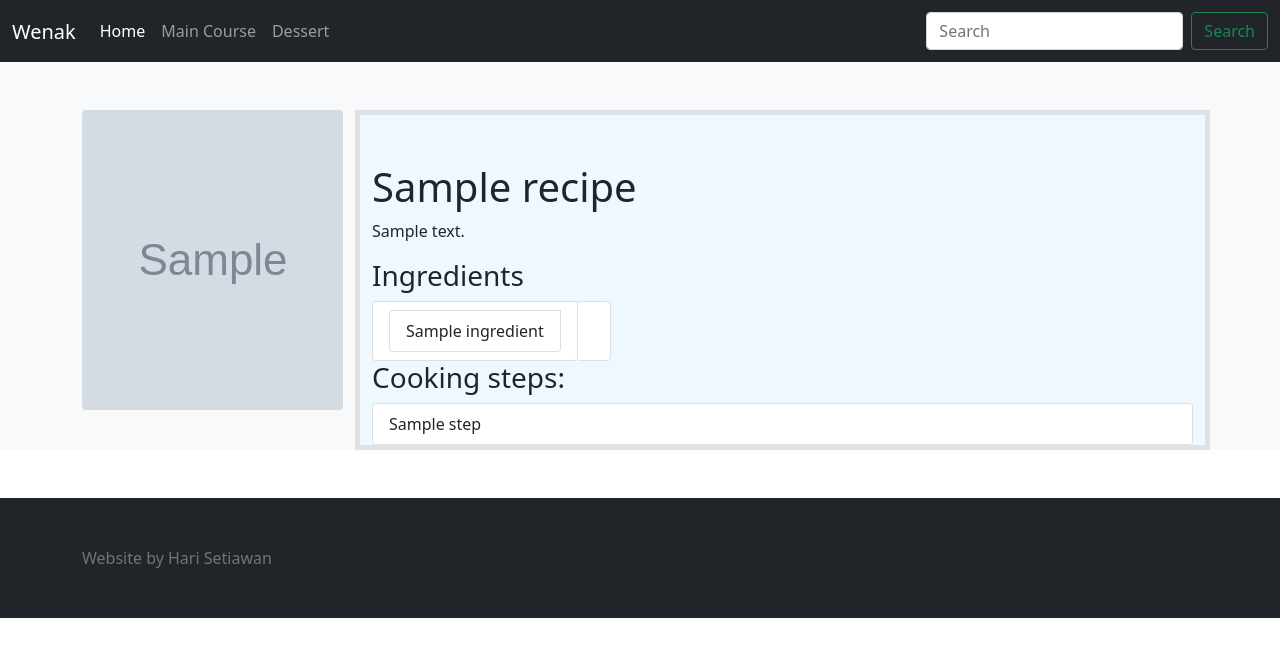
After one commit to harisw/django-portoweb, a Django app: template wenak/templates/wenak/recipe_detail.html in a window 1280 px wide. The commit adds this page. Shown: the top 657 px of the page. Run offline with Django 3.2, Linux system fonts and the light colour scheme; the template is opened without the code that fills it: most values are stand-ins (such as "Sample title", 1, 10 or a date in 2020); grey boxes marked "Sample" are stand-in pictures; parts of the project's set-up code (start-up, migrations or seed data) failed here and were passed over; some libraries are stand-ins or nearby versions.

Commit message:
Done recipe detail page minimally

```diff
--- a/wenak/templates/wenak/base.html
+++ b/wenak/templates/wenak/base.html
@@ -11,19 +11,22 @@
             <header>
                 <nav class="navbar navbar-expand-lg navbar-dark bg-dark">
                     <div class="container-fluid">
-                      <a class="navbar-brand" href="#">Navbar</a>
+                      <h2><a class="navbar-brand" href="{% url 'wenak_index'%}">Wenak</a></h2>
                       <button class="navbar-toggler" type="button" data-bs-toggle="collapse" data-bs-target="#navbarSupportedContent" aria-controls="navbarSupportedContent" aria-expanded="false" aria-label="Toggle navigation">
                         <span class="navbar-toggler-icon"></span>
                       </button>
                       <div class="collapse navbar-collapse" id="navbarSupportedContent">
                         <ul class="navbar-nav me-auto mb-2 mb-lg-0">
                           <li class="nav-item">
-                            <a class="nav-link active" aria-current="page" href="#">Home</a>
+                            <a class="nav-link active" aria-current="page" href="{% url 'wenak_index'%}">Home</a>
                           </li>
                           <li class="nav-item">
-                            <a class="nav-link" href="#">Link</a>
+                            <a class="nav-link" href="#">Main Course</a>
                           </li>
-                          <li class="nav-item dropdown">
+                          <li class="nav-item">
+                            <a class="nav-link" href="{%url 'views_by_category' category_type='time' tag='desserts' %}">Dessert</a>
+                          </li>
+                          <!-- <li class="nav-item dropdown">
                             <a class="nav-link dropdown-toggle" href="#" id="navbarDropdown" role="button" data-bs-toggle="dropdown" aria-expanded="false">
                               Dropdown
                             </a>
@@ -33,10 +36,7 @@
                               <li><hr class="dropdown-divider"></li>
                               <li><a class="dropdown-item" href="#">Something else here</a></li>
                             </ul>
-                          </li>
-                          <li class="nav-item">
-                            <a class="nav-link disabled" href="#" tabindex="-1" aria-disabled="true">Disabled</a>
-                          </li>
+                          </li> -->
                         </ul>
                         <form class="d-flex">
                           <input class="form-control me-2" type="search" placeholder="Search" aria-label="Search">
@@ -54,7 +54,7 @@
             </div>
         </div>
         </main>
-        <footer class="footer mt-auto py-3 pe-0 bg-dark">
+        <footer class="footer mt-auto py-5 pe-0 bg-dark">
           <div class="container">
             <span class="text-muted">Website by Hari Setiawan</span>
           </div>
--- a/wenak/templates/wenak/by_category.html
+++ b/wenak/templates/wenak/by_category.html
@@ -16,7 +16,6 @@
 <div class="bg-secondary p-5">
     <h4>All {{category.name}} Recipes</h4>
     <div class="row align-items-start" id="recipeContent">
-
 
     </div>
 </div>
--- /dev/null
+++ b/wenak/templates/wenak/recipe_detail.html
@@ -0,0 +1,65 @@
+{% extends 'wenak/base.html' %}
+{% load static %}
+{% block content %}
+<div class="container">
+    <div class="row mt-5 mb-5">
+        <div class="col-3">
+            <img src="{% static image %}"
+                    alt="{{ recipe.name }} image" class="rounded mx-auto" style="object-fit: cover; width: 100%;"
+                    width="250" height="300">
+        </div>
+        <div class="col-9 pt-5 border border-5" style="background-color: aliceblue;">
+            <h1>{{recipe.name}}</h1>
+            <p>{{recipe.description}}</p>
+            <h3>Ingredients</h3>
+            <div class="list-group list-group-horizontal" id="ingredientsGroup">
+                <div class="list-group-item list-group" id="firstIngredients">
+
+                </div>
+                <div class="list-group-item list-group" id="secIngredients">
+
+                </div>
+            </div>
+            <h3>Cooking steps:</h3>
+            <div class="list-group list-group-numbered" id="stepsGroup">
+
+            </div>
+        </div>
+    </div>
+</div>
+{% endblock %}
+{% block script %}
+<script>
+    var ingredients = [
+        {% for i in recipe.ingredients %}
+            "{{i}}",
+        {% endfor %}
+    ];
+    var steps = [
+        {% for s in recipe.steps %}
+            "{{s}}",
+        {% endfor %}
+    ];
+
+    var ingredientsDiv = document.getElementById('ingredientsGroup');
+    $(ingredientsDiv).append(``)
+    var ingredientsCol = document.getElementById('firstIngredients');
+
+    ingredients.forEach((val, i) => {
+        if(i == ingredients.length/2){
+            ingredientsCol = document.getElementById('secIngredients');
+        }
+        $(ingredientsCol).append(`<a class="list-group-item list-group-item-action">${val}
+            </a>`);
+    });
+
+    var stepsDiv = document.getElementById('stepsGroup')
+
+    steps.forEach((val) => {
+        $(stepsDiv).append(`<div class="list-group-item">
+            ${val}
+        </div>`);
+    });
+    console.table(ingredients)
+</script>
+{% endblock %}
--- a/wenak/views.py
+++ b/wenak/views.py
@@ -120,4 +120,8 @@ def recipe_api(request):
     return HttpResponse(json.dumps({"data": dictionaries, "size": size, "max_page": max_page}), content_type='application/json')
 
 def recipe_detail(request, id):
-    return render(request, 'wenak/wenak.html', {})
+    recipe = get_object_or_404(Recipe.objects(food_id=id))
+    img = recipe.image if recipe.image != None else "img/placeholder-food.webp"
+    print(img)
+    print(recipe.image)
+    return render(request, 'wenak/recipe_detail.html', {'recipe': recipe, 'image': img})
```
